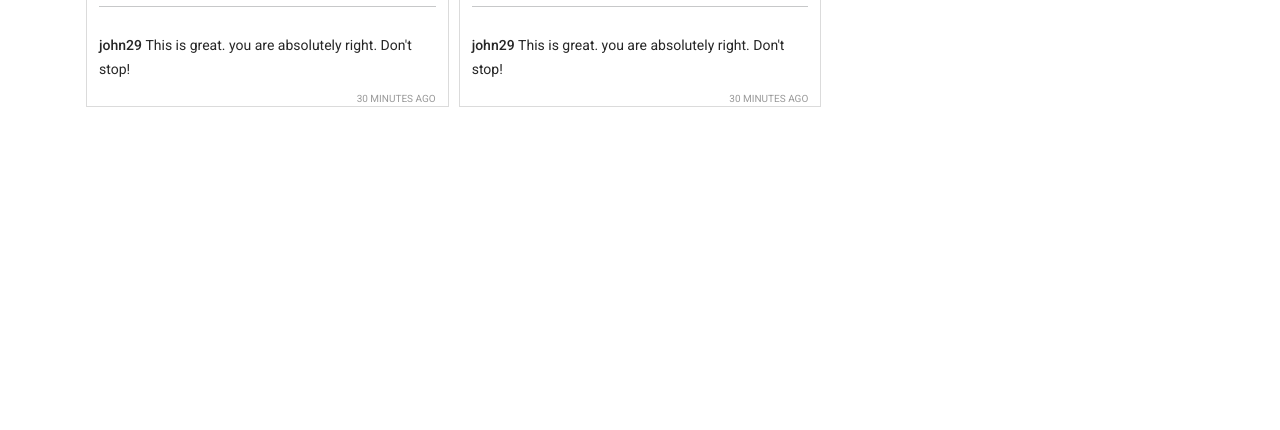
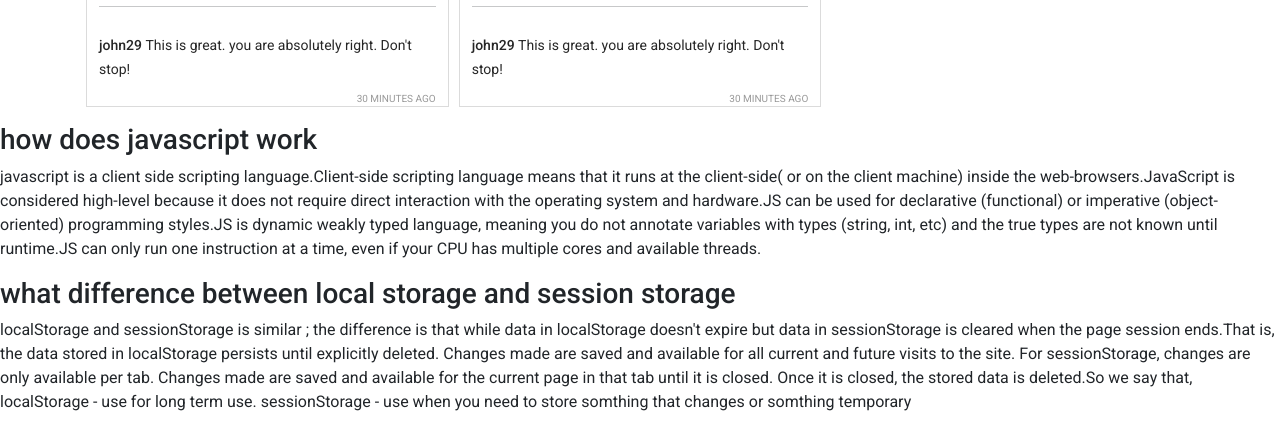
Before and after one commit to rabiulim/my-insta-shohor-A-7, a plain HTML site: page index.html in a window 1280 px wide. Shown: the part 1425-1855 px from the top of the page. Before the commit the page ends 1548 px from the top, so only its background shows below. Drawn offline with nearby package versions, Linux system fonts and the light colour scheme.

Commit message:
question answer is done

```diff
--- a/index.html
+++ b/index.html
@@ -57,7 +57,27 @@
             <h1>Reported posts</h1>
         </div>
     </main>
-    <section></section>
+    <section>
+        <h3>how does javascript work</h3>
+        <p>javascript is a client side scripting language.Client-side scripting language means that it runs at the
+            client-side( or on the client machine) inside the web-browsers.JavaScript is considered high-level because
+            it does not require
+            direct interaction with the operating system and hardware.JS can be used for declarative (functional) or
+            imperative (object-oriented) programming styles.JS is dynamic weakly typed language, meaning you do not
+            annotate variables with types (string, int, etc) and the true types are not known until runtime.JS can only
+            run one instruction at a time, even if your CPU has multiple cores and available threads. </p>
+        <h3>what difference between local storage and session storage</h3>
+        <p>localStorage and sessionStorage is similar ; the difference is that while data in localStorage doesn't expire
+            but
+            data in sessionStorage is cleared when the page session ends.That is, the data stored in localStorage
+            persists until explicitly deleted. Changes made are saved and available for all current and future visits to
+            the site.
+
+            For sessionStorage, changes are only available per tab. Changes made are saved and available for the current
+            page in that tab until it is closed. Once it is closed, the stored data is deleted.So we say that,
+            localStorage - use for long term use.
+            sessionStorage - use when you need to store somthing that changes or somthing temporary </p>
+    </section>
     <footer></footer>
 
     <!-- add javascript  file  -->
```
